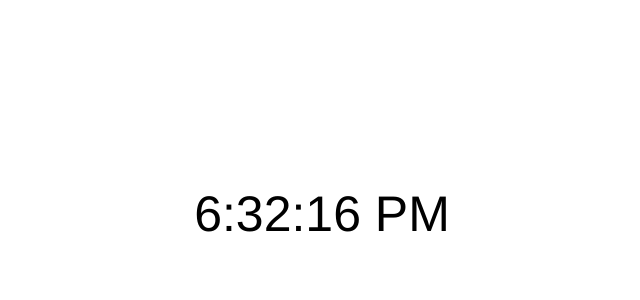
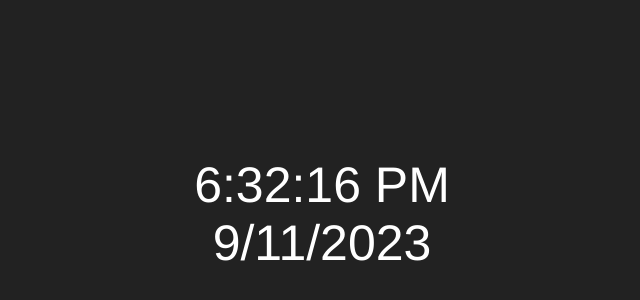
Before and after one commit to shibinbevin/clock, a plain HTML site: page index.html in a window 1280 px wide. Shown: the part 186-486 px from the top of the page, without its empty margins (318-958 px from the left). Drawn offline with Linux system fonts and the light colour scheme.

Commit message:
added date

```diff
--- a/app.js
+++ b/app.js
@@ -1,7 +1,9 @@
 function showTime(){
     var time = new Date().toLocaleTimeString('en-US');
+    var date = new Date().toLocaleDateString('en-US');
 
     document.querySelector('#time').innerHTML = time;
+    document.querySelector('#date').innerHTML = date;
 
     setTimeout(showTime, 1000);
 }
--- a/index.html
+++ b/index.html
@@ -8,7 +8,8 @@
 </head>
 <body onload="showTime()">
     <div class="clock">
-        <h1 id="time" class="time"></h1>
+        <h1 id="time" class="datetime"></h1>
+        <h1 id="date" class="datetime"></h1>
     </div>
     <script src="app.js"></script>
 </body>
--- a/style.css
+++ b/style.css
@@ -1,14 +1,17 @@
 body {
     margin: 0;
+    background-color: #222;
 }
 .clock{
     height: 100dvh;
     width: 100dvw;
     display: flex;
+    flex-direction: column;
     justify-content: center;
     align-items: center;
 }
-.time{
+.datetime{
     font: 50px "Helvetica", sans-serif;
     margin: 0;
+    color: #fff;
 }
```
